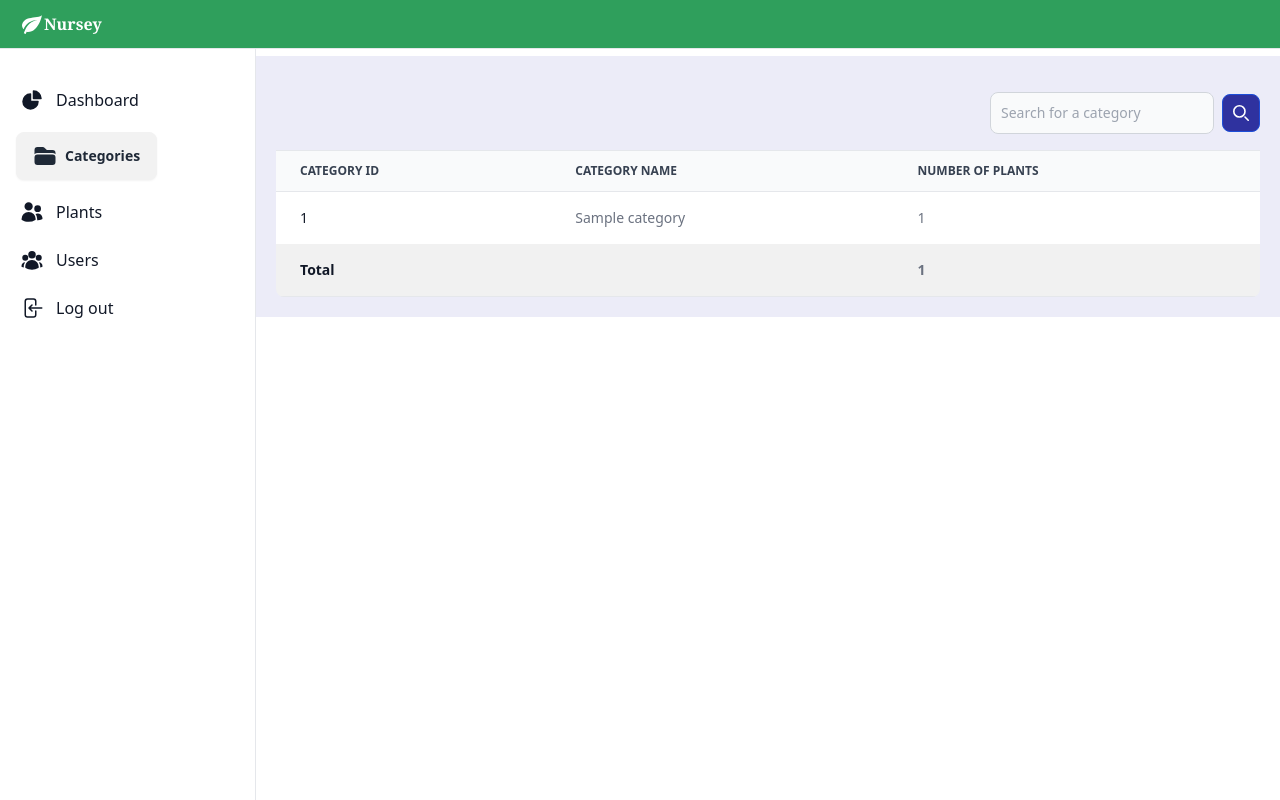
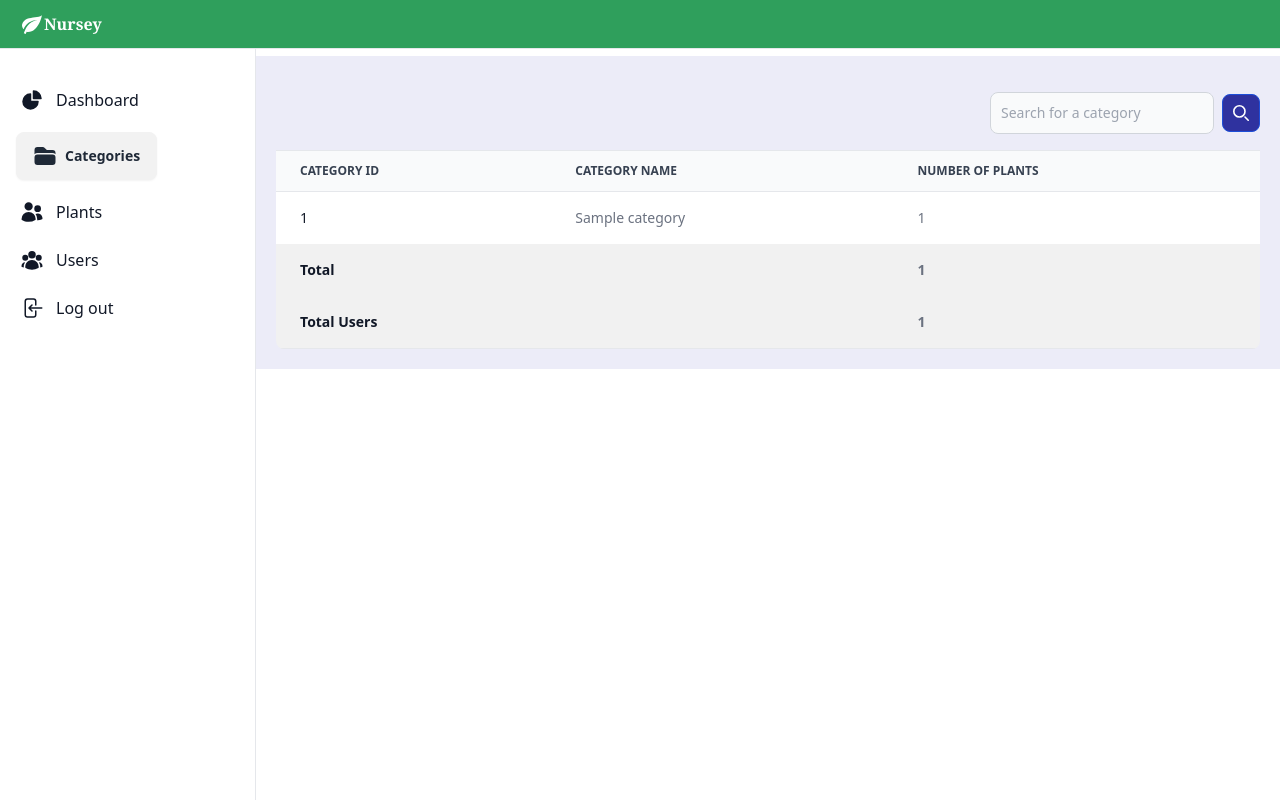
Before and after one commit to NurseryV2/Front-backend, a PHP site: page /admin/dashboard.php in a window 1280 px wide. Run offline with PHP 8.4, Linux system fonts and the light colour scheme; tables that the repository leaves empty or names only in its code hold one stand-in row (values such as "Sample post"); some libraries are stand-ins or nearby versions.

Commit message:
showing the total number of clients i have

```diff
--- a/admin/dashboard.php
+++ b/admin/dashboard.php
@@ -30,6 +30,11 @@
     $totalPlantsRow = mysqli_fetch_assoc($totalPlantsResult);
     $totalPlants = $totalPlantsRow['total_plants'];
 
+    // Calculate the total number of users
+    $totalUsersQuery = "SELECT COUNT(user_id) AS total_users FROM users";
+    $totalUsersResult = mysqli_query($conn, $totalUsersQuery);
+    $totalUsersRow = mysqli_fetch_assoc($totalUsersResult);
+    $totalUsers = $totalUsersRow['total_users'];
     ?>
     <div class="p-5 mt-14 sm:ml-64">
         <div class="relative overflow-x-hidden sm:rounded-lg">
@@ -82,6 +87,13 @@
                         <td class="px-6 py-4 font-semibold">' . $totalPlants . '</td>
                     </tr>';
 
+                // Display the row for total users
+                echo '<tr class="bg-[#f1f1f1] dark:bg-gray-800">
+                        <td class="px-6 py-4 text-gray-900 font-semibold whitespace-nowrap dark:text-white">Total Users</td>
+                        <td class="px-6 py-4"></td>
+                        <td class="px-6 py-4 font-semibold">' . $totalUsers . '</td>
+                    </tr>';
+
                 echo '</tbody></table>';
             } else {
                 echo '<p>No data found</p>';
```
